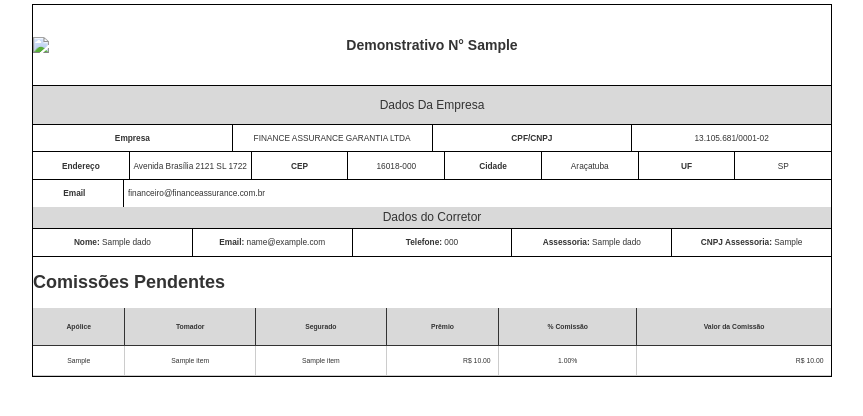
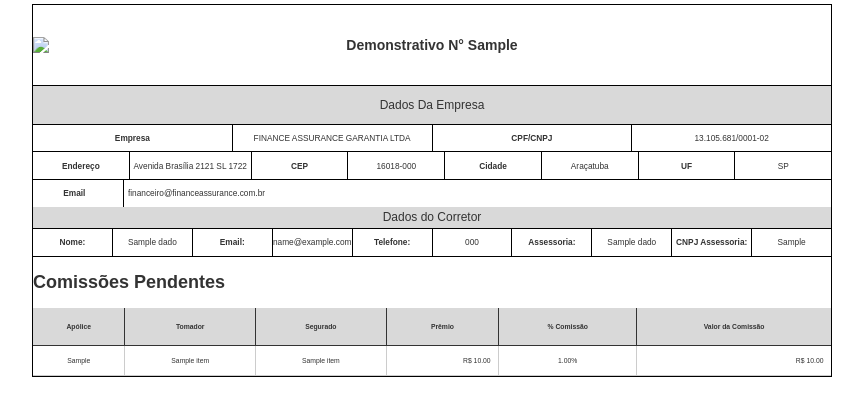
Before and after one commit to lucas-ds-domingos/reiback-backend, a Python web app: template app/templates/comisaoCorretor.html in a window 1280 px wide. Shown: the top 416 px of the page, without its empty margins (208-1071 px from the left). Run offline with Jinja, Linux system fonts and the light colour scheme; the template is opened without the code that fills it: most values are stand-ins (such as "Sample title", 1, 10 or a date in 2020).

Commit message:
att pdf 6

```diff
--- a/app/templates/comisaoCorretor.html
+++ b/app/templates/comisaoCorretor.html
@@ -36,11 +36,16 @@
         </div>
         <div class="divisao2"><p>Dados do Corretor</p></div>
         <div class="containerIn">
-        <div><p><strong>Nome:</strong> {{ dados.corretor_nome }}</p></div>
-        <div class="divRandL"><p><strong>Email:</strong> {{ dados.corretor_email }}</p></div>
-        <div><p><strong>Telefone:</strong> {{ dados.corretor_telefone }}</p></div>
-        <div class="divRandL"><p><strong>Assessoria:</strong> {{ dados.assessoria_nome }}</p></div>
-        <div><p><strong>CNPJ Assessoria:</strong> {{ dados.assessoria_cnpj }}</p></div>
+        <div><p><strong>Nome:</strong></p></div>
+        <div class="divRandL"><p>{{ dados.corretor_nome }}</p></div>
+        <div><p><strong>Email:</strong></p></div>
+        <div class="divRandL"><p>{{ dados.corretor_email }}</p></div>
+        <div><p><strong>Telefone:</strong></p></div>
+        <div class="divRandL"><p>{{ dados.corretor_telefone }}</p></div>
+        <div><p><strong>Assessoria:</strong></p></div>
+        <div class="divRandL"><p>{{ dados.assessoria_nome }}</p></div>
+        <div class="divL"><p><strong>CNPJ Assessoria:</strong></p></div>
+        <div><p>{{ dados.assessoria_cnpj }}</p></div>
         </div>
         <h2>Comissões Pendentes</h2>
         <table>
```
